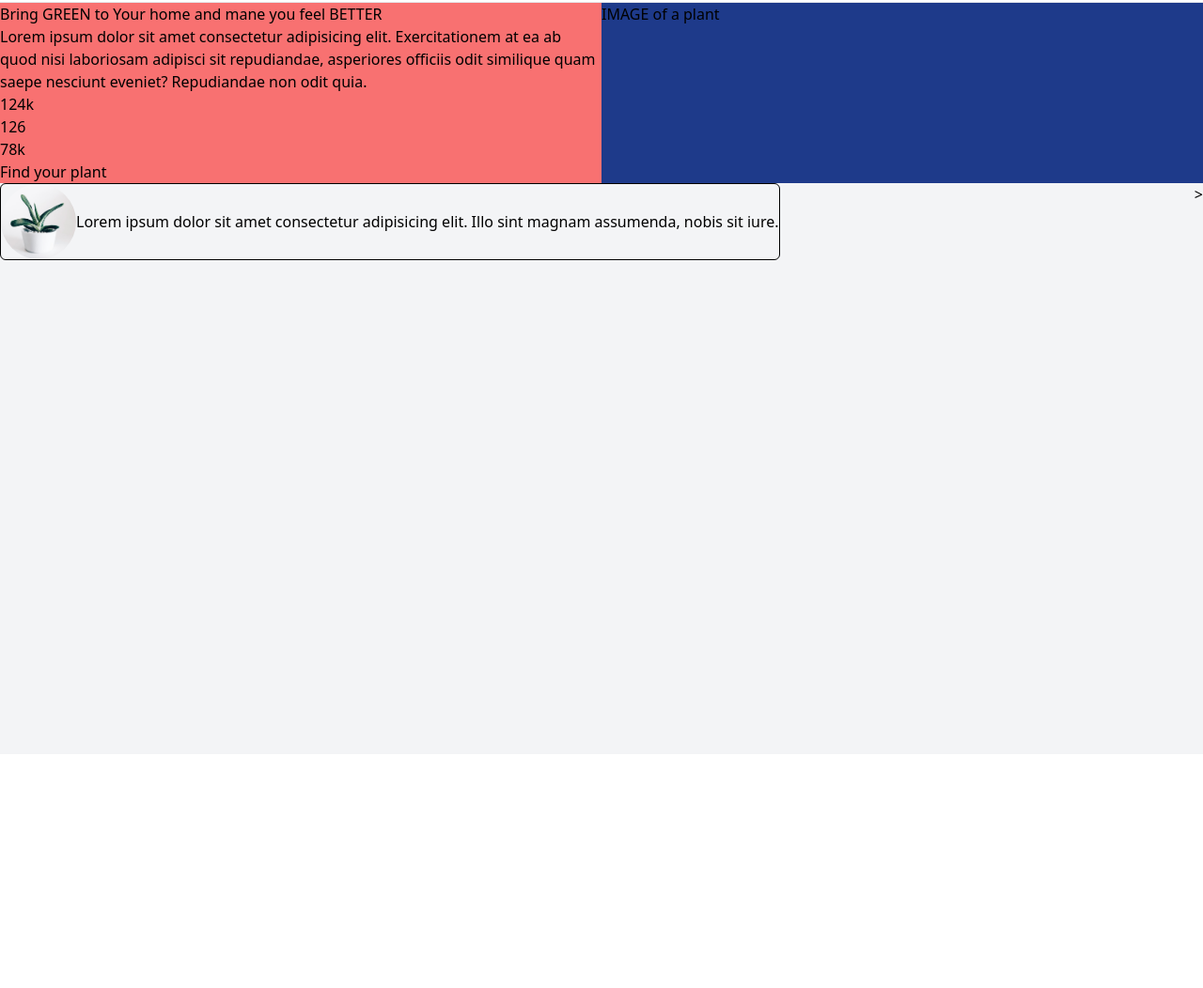
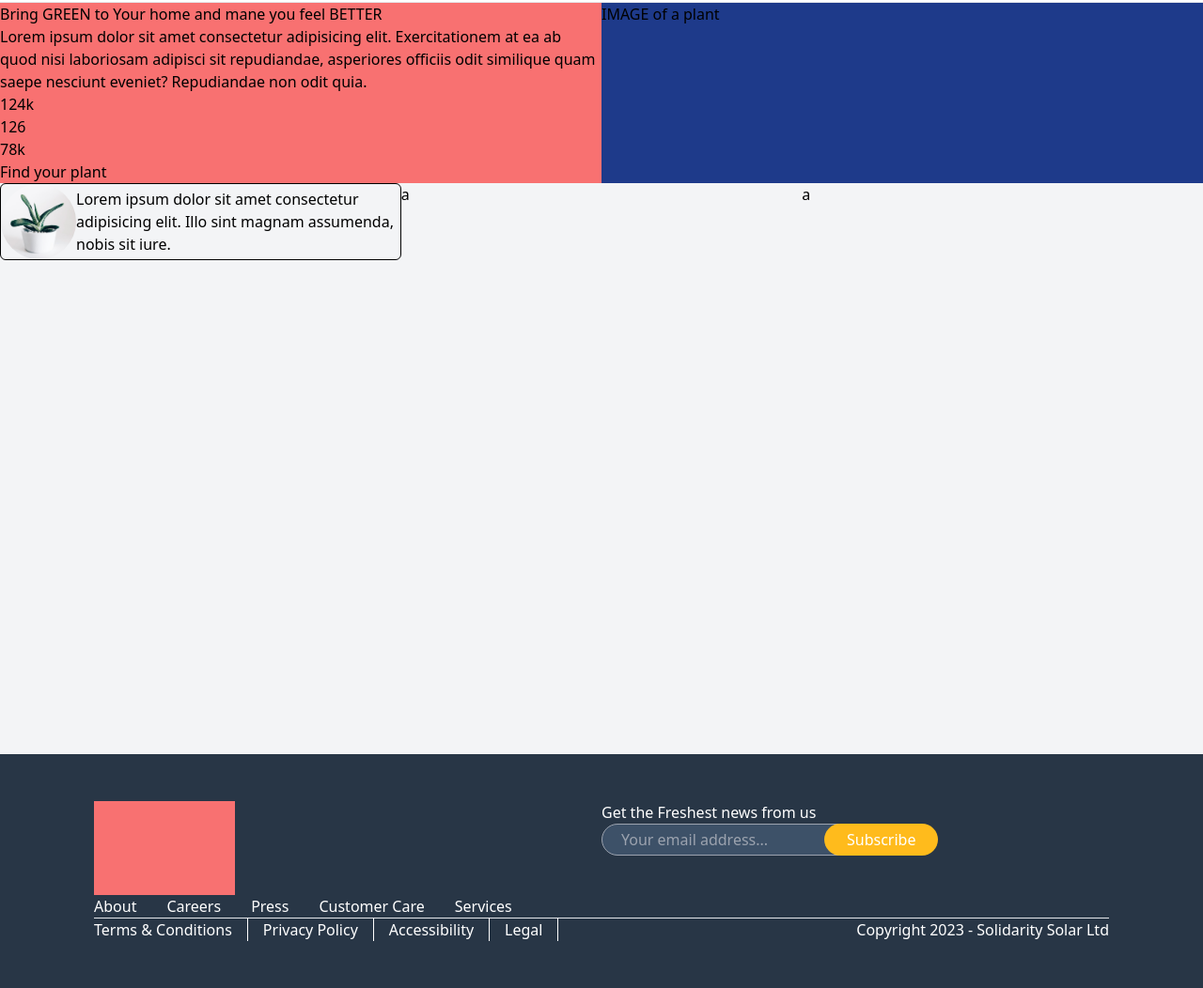
Before and after one commit to MusarrafAM/Grocery-Plant-Website, a website: page index.html in a window 1280 px wide. Shown: the part 78-1130 px from the top of the page at 94% size. Before the commit the page ends 881 px from the top, so only its background shows below. Drawn offline with Linux system fonts and the light colour scheme.

Commit message:
Started working on the footer

```diff
--- a/index.html
+++ b/index.html
@@ -54,14 +54,57 @@
         </div>
 
         <!-- below landing -->
-        <div class="flex justify-between">
+        <div class="grid grid-cols-3">
           <div class="flex items-center justify-center border border-black rounded-md">
             <img class="rounded-full w-20 h-20 inline-block" src="assets/main-1.png" alt="">
             <p">Lorem ipsum dolor sit amet consectetur adipisicing elit. Illo sint magnam assumenda, nobis sit iure.</p>
           </div>
-          <div></div>
-          <div>></div>
+          <div>a</div>
+          <div>a</div>
       </div>
     </main>
+
+
+    <!-- Footer -->
+    <footer class="bg-[#283646] text-white px-[100px] py-[50px]">
+      <div class="above grid grid-cols-2 ">
+        <div class="left-side">
+          <div class="w-[150px] h-[100px] bg-red-400"></div>
+          <ul class="flex gap-8">
+            <li>About</li>
+            <li>Careers</li>
+            <li>Press</li>
+            <li>Customer Care</li>
+            <li>Services</li>
+          </ul>
+        </div>
+
+        <div class="right-side">
+          <div>
+              <p>Get the Freshest news from us</p>
+              <div class="flex ">
+                <input class="bg-[#3d5168] pl-5 py-1 rounded-l-full border border-gray-400" type="text" placeholder="Your email address...">
+                <button class=" bg-[#FFBB1C] rounded-full px-6 ml-[-1rem]">Subscribe</button>
+              </div>
+          </div>
+        </div>
+      </div>
+
+      <hr>
+
+      <div class="below flex justify-between">
+        <div>
+          <ul class="flex gap-4 ">
+            <li class="border-r border-white pr-4">Terms & Conditions</li>
+            <li class="border-r border-white pr-4">Privacy Policy</li>
+            <li class="border-r border-white pr-4">Accessibility</li>
+            <li class="border-r border-white pr-4">Legal</li>
+          </ul>
+        </div>
+
+        <div>Copyright 2023 - Solidarity Solar Ltd</div>
+
+      </div>
+    </footer>
   </body>
 </html>
```
Also changed, not shown: assets/Untitled.png (added), dist/output.css.
